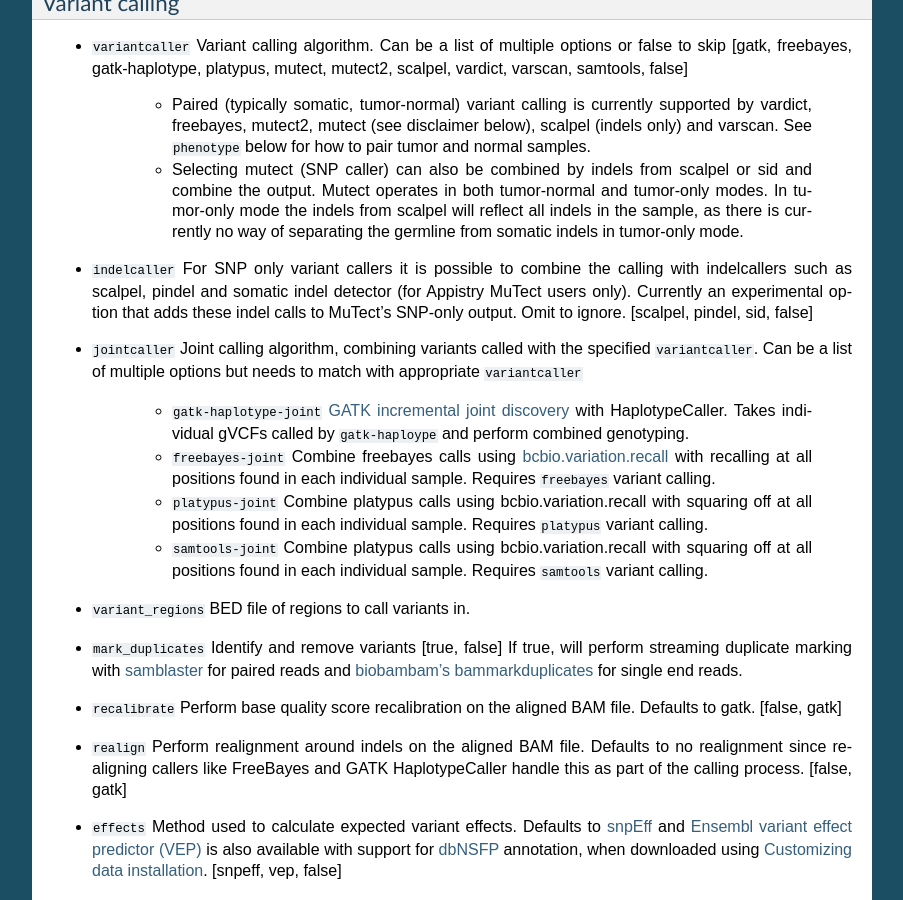
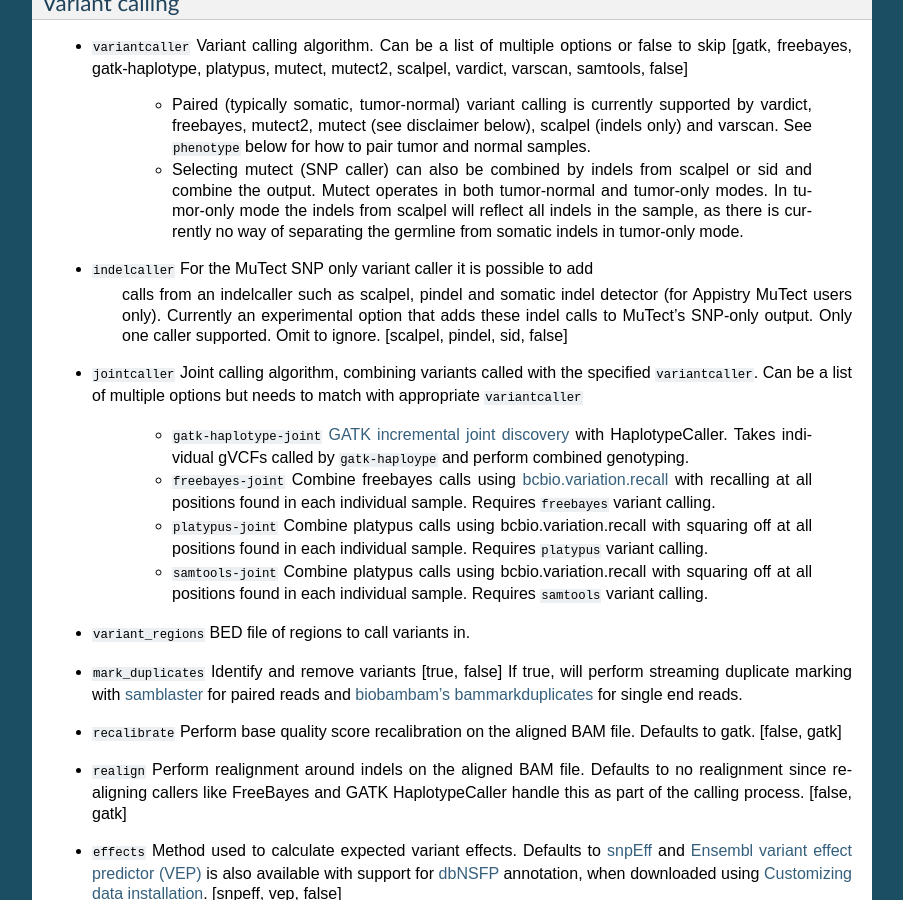
Before and after one commit to bcbio/bcbio-nextgen, a Sphinx documentation site: the page built from docs/contents/configuration.rst, in a window 1280 px wide and 900 px high, scrolled down 6906 px. Shown: the whole window, without its empty margins (198-1101 px from the left). Built offline with Sphinx 7.4.7, drawn with Linux system fonts in a browser that asks for light colours.

Commit message:
indelcaller: Document and check only a single item
Add documentation and a check that indelcaller is a single value
to avoid confusing lack of output when specified as a list.
Thanks to @razZ0r. Fixes #992

```diff
--- a/docs/contents/configuration.rst
+++ b/docs/contents/configuration.rst
@@ -460,10 +460,11 @@
       In tumor-only mode the indels from scalpel will reflect all indels in the sample,
       as there is currently no way of separating the germline from somatic indels in
       tumor-only mode.
--  ``indelcaller`` For SNP only variant callers it is possible to combine the calling
-   with indelcallers such as scalpel, pindel and somatic indel detector (for Appistry MuTect
-   users only). Currently an experimental option that adds these indel calls to
-   MuTect's SNP-only output. Omit to ignore. [scalpel, pindel, sid, false]
+- ``indelcaller`` For the MuTect SNP only variant caller it is possible to add
+   calls from an indelcaller such as scalpel, pindel and somatic indel detector
+   (for Appistry MuTect users only). Currently an experimental option that adds
+   these indel calls to MuTect's SNP-only output. Only one caller supported.
+   Omit to ignore. [scalpel, pindel, sid, false]
 -  ``jointcaller`` Joint calling algorithm, combining variants called with the
    specified ``variantcaller``. Can be a list of multiple options but needs to
    match with appropriate ``variantcaller``
```
Also changed, not shown: 1 other file.
